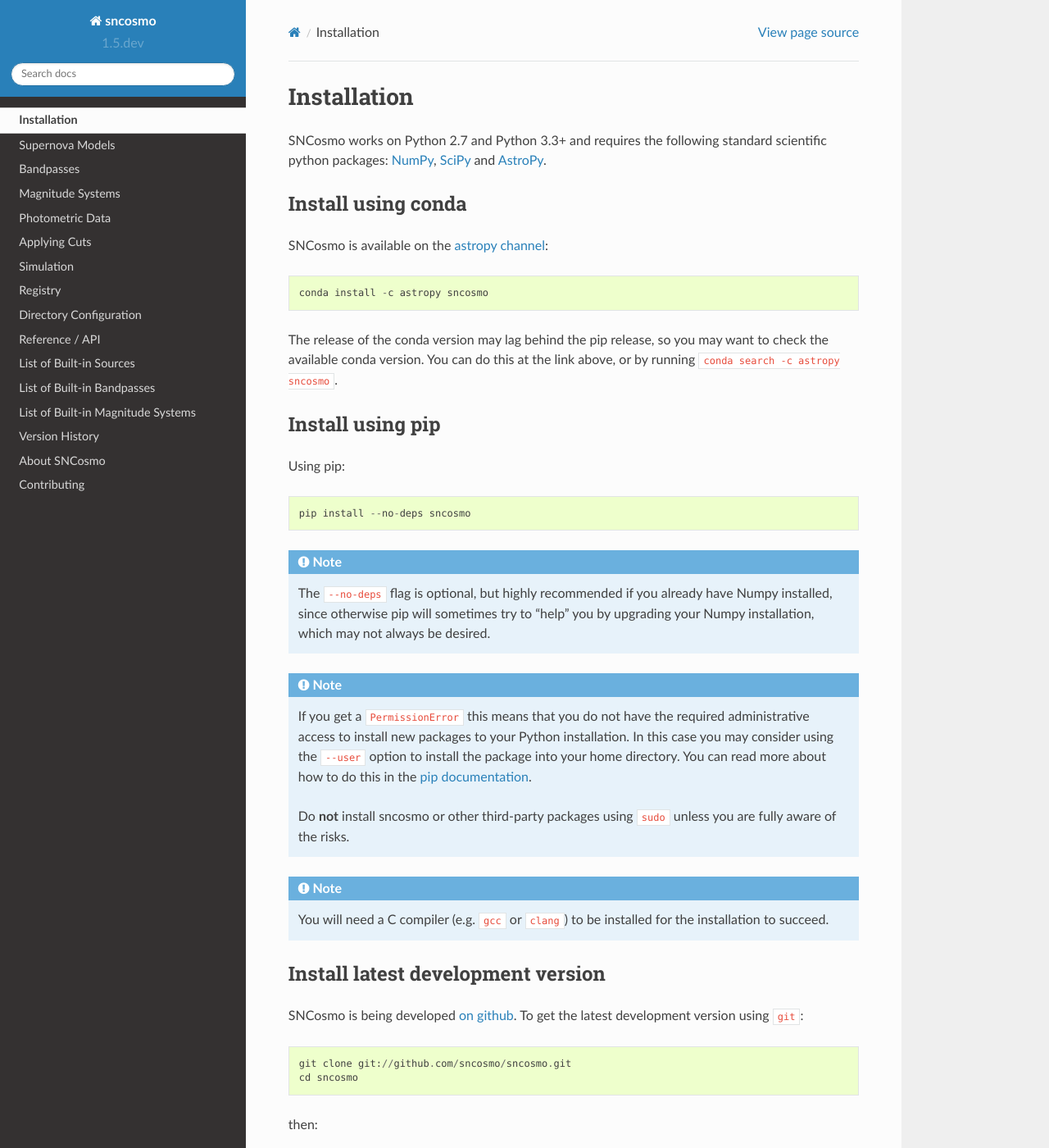
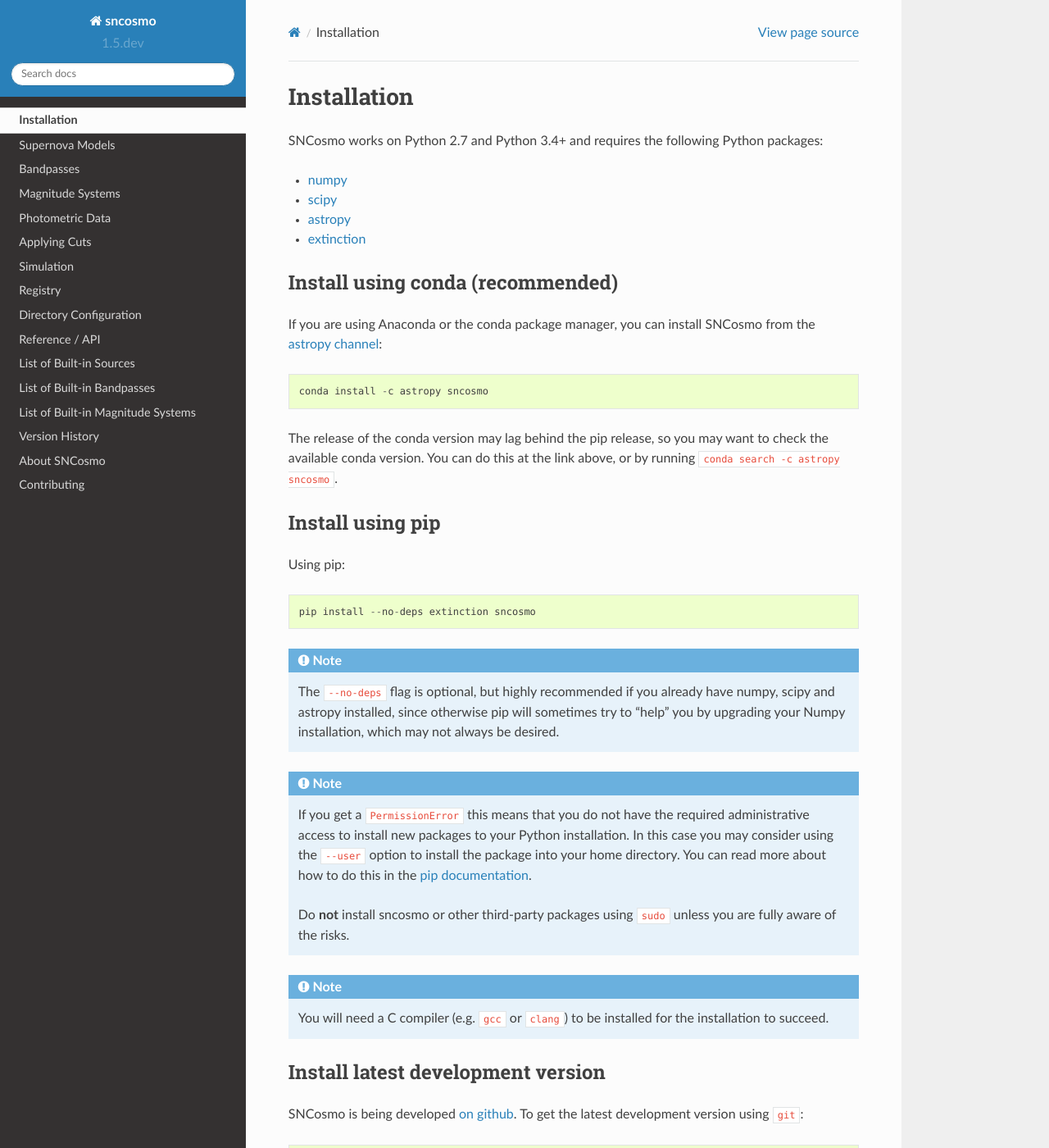
Before and after one commit to sncosmo/sncosmo, a Sphinx documentation site: the page built from docs/install.rst, in a window 1280 px wide and 1400 px high. Shown: the whole window at 82% size. Built offline with Sphinx 7.4.7 and the Read the Docs theme 2.0.0, drawn with Linux system fonts in a browser that asks for light colours; pages that are not in the unit, such as notebooks, are missing from menus; the version number is read from the project's files by our own code.

Commit message:
DOC: small updates to install instructions

```diff
--- a/docs/install.rst
+++ b/docs/install.rst
@@ -2,16 +2,19 @@
 Installation
 ************
 
-SNCosmo works on Python 2.7 and Python 3.3+ and requires the
-following standard scientific python packages: `NumPy
-<http://www.numpy.org/>`_, `SciPy <http://www.scipy.org/>`_ and
-`AstroPy <http://www.astropy.org>`_.
+SNCosmo works on Python 2.7 and Python 3.4+ and requires the
+following Python packages:
+
+- `numpy <http://www.numpy.org/>`_
+- `scipy <http://www.scipy.org/>`_
+- `astropy <http://www.astropy.org>`_
+- `extinction <http://extinction.readthedocs.io>`_
 
 
-Install using conda
-===================
+Install using conda (recommended)
+=================================
 
-SNCosmo is available on the `astropy channel <https://anaconda.org/astropy/>`_::
+If you are using Anaconda or the conda package manager, you can install SNCosmo from the `astropy channel <https://anaconda.org/astropy/>`_::
 
     conda install -c astropy sncosmo
 
@@ -25,14 +28,14 @@
 
 Using pip::
 
-    pip install --no-deps sncosmo
+    pip install --no-deps extinction sncosmo
 
 .. note::
 
     The ``--no-deps`` flag is optional, but highly recommended if you
-    already have Numpy installed, since otherwise pip will sometimes
-    try to "help" you by upgrading your Numpy installation, which may
-    not always be desired.
+    already have numpy, scipy and astropy installed, since otherwise
+    pip will sometimes try to "help" you by upgrading your Numpy
+    installation, which may not always be desired.
 
 .. note::
 
```
